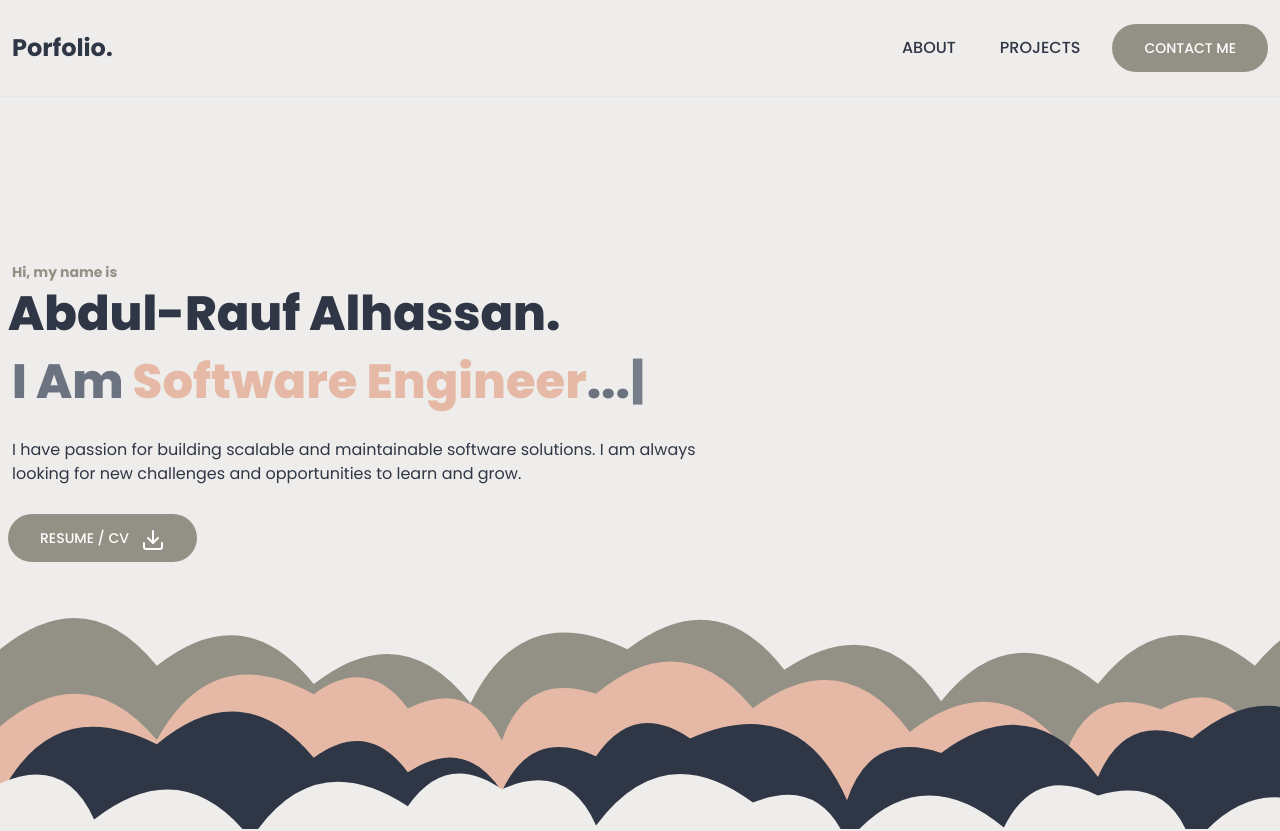
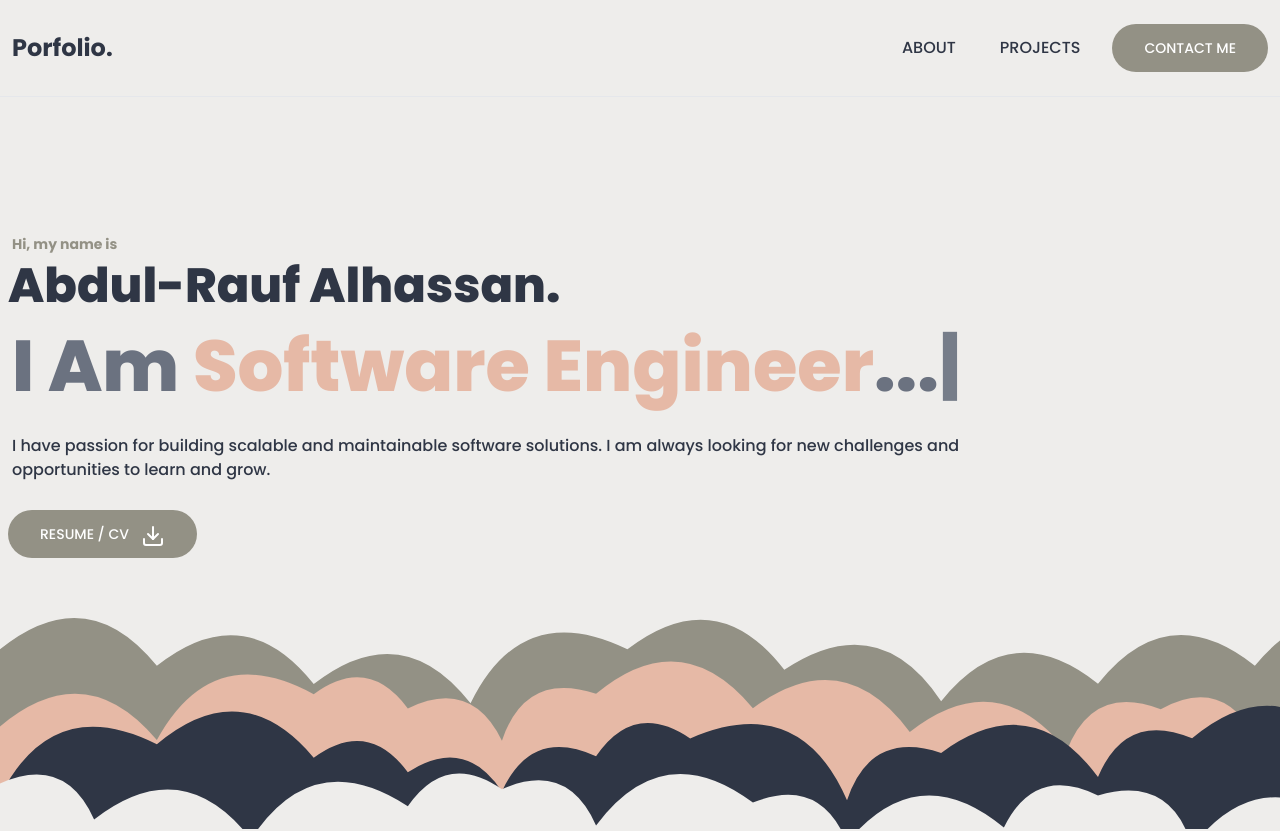
Before and after one commit to AbdulRaufAl-hassan101010/portfolio_, a Next.js app: page / in a window 1280 px wide. Shown: the top 831 px of the page. Built offline with nearby package versions, Linux system fonts and the light colour scheme.

Commit message:
updated hero font size

```diff
--- a/src/app/page.tsx
+++ b/src/app/page.tsx
@@ -10,10 +10,10 @@ import Projects from "@/components/Projects";
 export default function Home() {
   return (
     <>
-      <header className="flex items-center pb-28" id="hero">
+      <header className="flex items-center pb-36" id="hero">
         <div className="container mx-auto px-3">
           <div className="flex justify-between">
-            <div className="md:w-7/12">
+            <div className="md:w-10/12">
               <h1 className="mb-8">
                 <div className="text-secondary text-sm font-bold mb-2">
                   Hi, my name is
@@ -21,7 +21,7 @@ export default function Home() {
                 <div className="text-4xl md:text-5xl  font-extrabold -ml-1 mb-5">
                   Abdul-Rauf Alhassan.
                 </div>
-                <div className="wrap text-4xl md:text-5xl font-extrabold text-gray-500 gap-x-2">
+                <div className="wrap text-5xl md:text-7xl font-extrabold text-gray-500 gap-x-2 h-[110px] md:h-full">
                   <Typewriter
                     options={{
                       autoStart: true,
@@ -48,7 +48,7 @@ export default function Home() {
                   />
                 </div>
               </h1>
-              <p className="text-dark mb-10">
+              <p className="mb-10 font-medium">
                 I have passion for building scalable and maintainable software
                 solutions. I am always looking for new challenges and
                 opportunities to learn and grow.
@@ -59,7 +59,7 @@ export default function Home() {
                 <Download className="inline-block ml-2" />
               </Button>
             </div>
-            <div className="hidden md:block flex-1"></div>
+            {/* <div className="hidden md:block flex-1"></div> */}
           </div>
         </div>
       </header>
```
